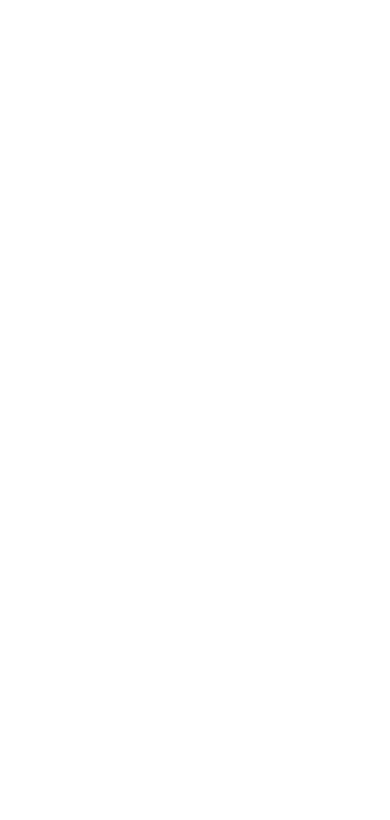
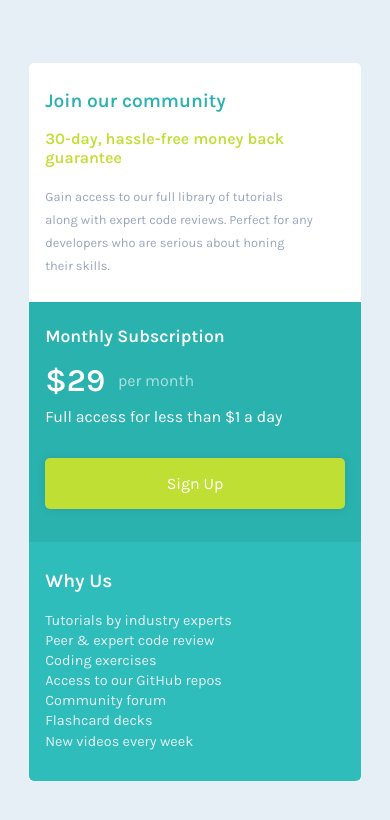
Before and after one commit to My-FrontEndMentor-Challenges/SinglePrice-GridComponent, a plain HTML site: page index.html in a window 390 px wide. Drawn offline with Linux system fonts and the light colour scheme.

Commit message:
added HTML markup and css for mobile

```diff
--- a/index.html
+++ b/index.html
@@ -9,6 +9,40 @@
     <script src="app.js" defer></script>
   </head>
   <body>
-    <h1></h1>
+    <div class="grid-container">
+      <!-- First grid-->
+      <div class="first-grid">
+        <h2>Join our community</h2>
+        <p class="yellow-text">30-day, hassle-free money back guarantee</p>
+        <p class="first-grid-p">
+          Gain access to our full library of tutorials along with expert code
+          reviews. Perfect for any developers who are serious about honing their
+          skills.
+        </p>
+      </div>
+      <!-- 2nd Grid-->
+      <div class="second-grid">
+        <h2>Monthly Subscription</h2>
+        <p class="second-grid-price">
+          <span class="second-grid-big-text">$29</span>
+          <span class="second-grid-darkened-text">per month</span>
+        </p>
+        <p>Full access for less than $1 a day</p>
+        <a class="second-grid-btn" href="#">Sign Up</a>
+      </div>
+      <!-- Third Grid -->
+      <div class="third-grid">
+        <h2>Why Us</h2>
+        <ul class="third-grid-list">
+          <li class="third-grid-list-item">Tutorials by industry experts</li>
+          <li class="third-grid-list-item">Peer & expert code review</li>
+          <li class="third-grid-list-item">Coding exercises</li>
+          <li class="third-grid-list-item">Access to our GitHub repos</li>
+          <li class="third-grid-list-item">Community forum</li>
+          <li class="third-grid-list-item">Flashcard decks</li>
+          <li class="third-grid-list-item">New videos every week</li>
+        </ul>
+      </div>
+    </div>
   </body>
 </html>
--- a/style.css
+++ b/style.css
@@ -1,7 +1,116 @@
+@import url("https://fonts.googleapis.com/css2?family=Karla:wght@400;600&display=swap");
+
 *,
 *::before,
 *::after {
   box-sizing: border-box;
   padding: 0;
   margin: 0;
+  font-family: "Karla", sans-serif;
 }
+body {
+  min-height: 100vh;
+  background-color: hsl(204, 43%, 93%);
+  display: grid;
+  place-items: center;
+}
+.grid-container {
+  background-color: #fff;
+  height: 85%;
+  width: 85%;
+  display: grid;
+  grid-template-rows: repeat(3, 1fr);
+  justify-items: center;
+  color: #fff;
+  border-radius: 5px 5px 0 0;
+}
+/* 1st Grid */
+.first-grid {
+  color: hsl(218, 22%, 67%);
+  display: flex;
+  flex-direction: column;
+  justify-content: space-evenly;
+  align-items: flex-start;
+  width: 100%;
+  padding: 0 1rem;
+}
+.first-grid h2 {
+  color: hsl(179, 62%, 43%);
+  font-size: 1.2rem;
+  margin-top: 1.5rem;
+}
+.yellow-text {
+  margin: 1rem 0;
+  color: hsl(71, 73%, 54%);
+  font-weight: 600;
+}
+.first-grid-p {
+  line-height: 1.8;
+  width: 90%;
+  font-size: 0.8rem;
+  margin-bottom: 1.5rem;
+}
+
+/* 2nd Grid */
+.second-grid {
+  display: flex;
+  flex-direction: column;
+  align-items: flex-start;
+  width: 100%;
+  background-color: hsl(179, 62%, 43%);
+  padding: 0 1rem;
+}
+.second-grid h2 {
+  font-size: 1.1rem;
+  margin-top: 1.5rem;
+}
+.second-grid-price {
+  margin: 1rem 0 0.5rem 0;
+  display: flex;
+  align-items: center;
+}
+.second-grid-big-text {
+  font-size: 2rem;
+  font-weight: 600;
+  opacity: 1;
+}
+.second-grid-darkened-text {
+  opacity: 0.6;
+  margin-left: 0.8rem;
+}
+.second-grid-btn {
+  background-color: hsl(71, 73%, 54%);
+  color: #fff;
+  width: 100%;
+  padding: 1rem 0;
+  text-align: center;
+  text-decoration: none;
+  border-radius: 5px;
+  margin: 2rem 0 1.5rem 0;
+  box-shadow: 0 0 10px rgba(0, 0, 0, 0.1);
+}
+
+/* Third grid */
+.third-grid {
+  background-color: hsl(179, 61%, 46%);
+  width: 100%;
+  padding: 0 1rem;
+  display: flex;
+  flex-direction: column;
+  justify-content: center;
+  align-items: flex-start;
+  border-radius: 0 0 5px 5px;
+}
+.third-grid h2 {
+  font-size: 1.2rem;
+  margin: 1.5rem 0 1rem 0;
+}
+.third-grid-list {
+  margin-bottom: 1.5rem;
+}
+.third-grid-list-item {
+  color: hsl(204, 43%, 93%);
+  list-style: none;
+  font-size: 0.9rem;
+  margin: 0.2rem 0;
+}
```
